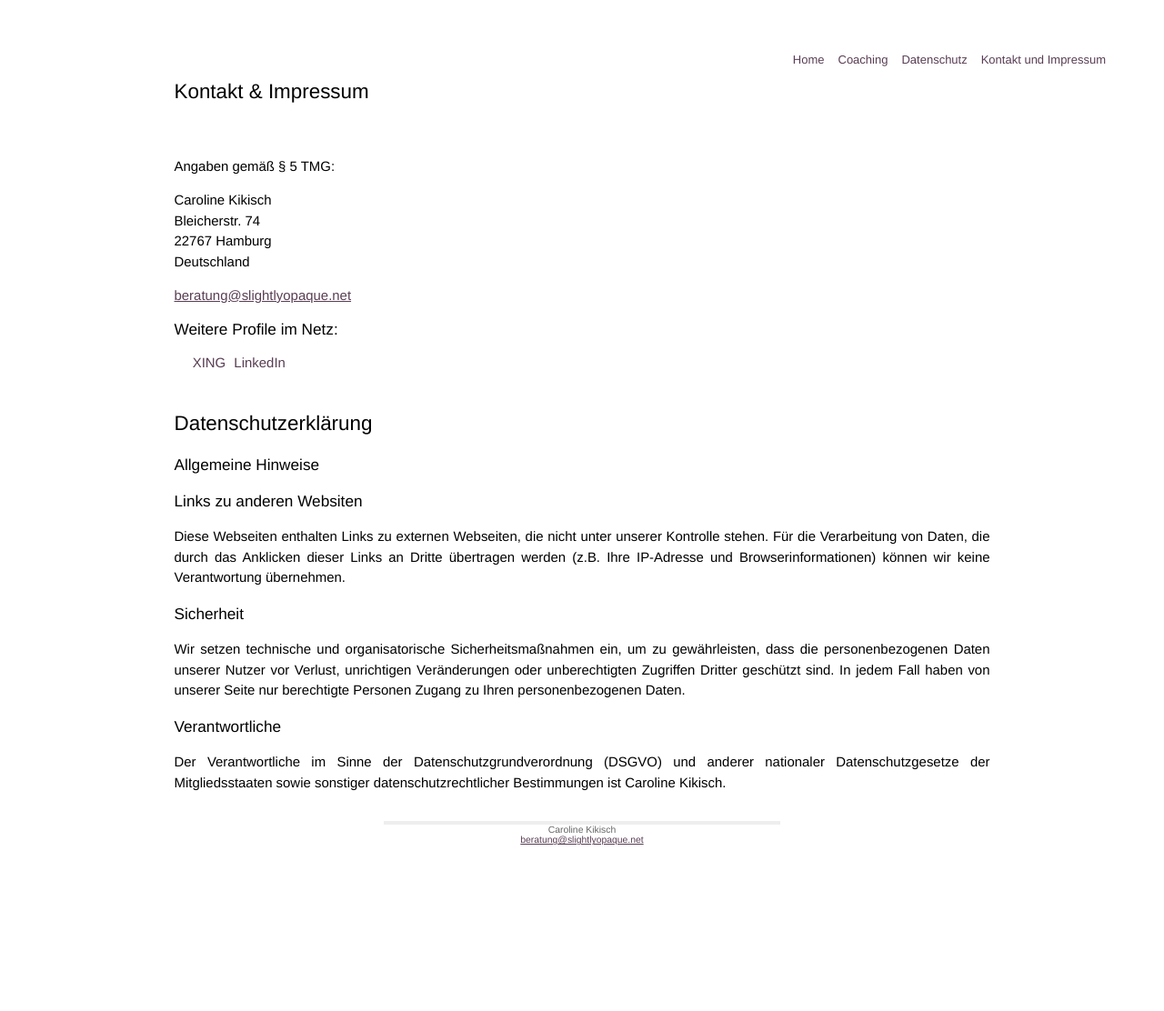
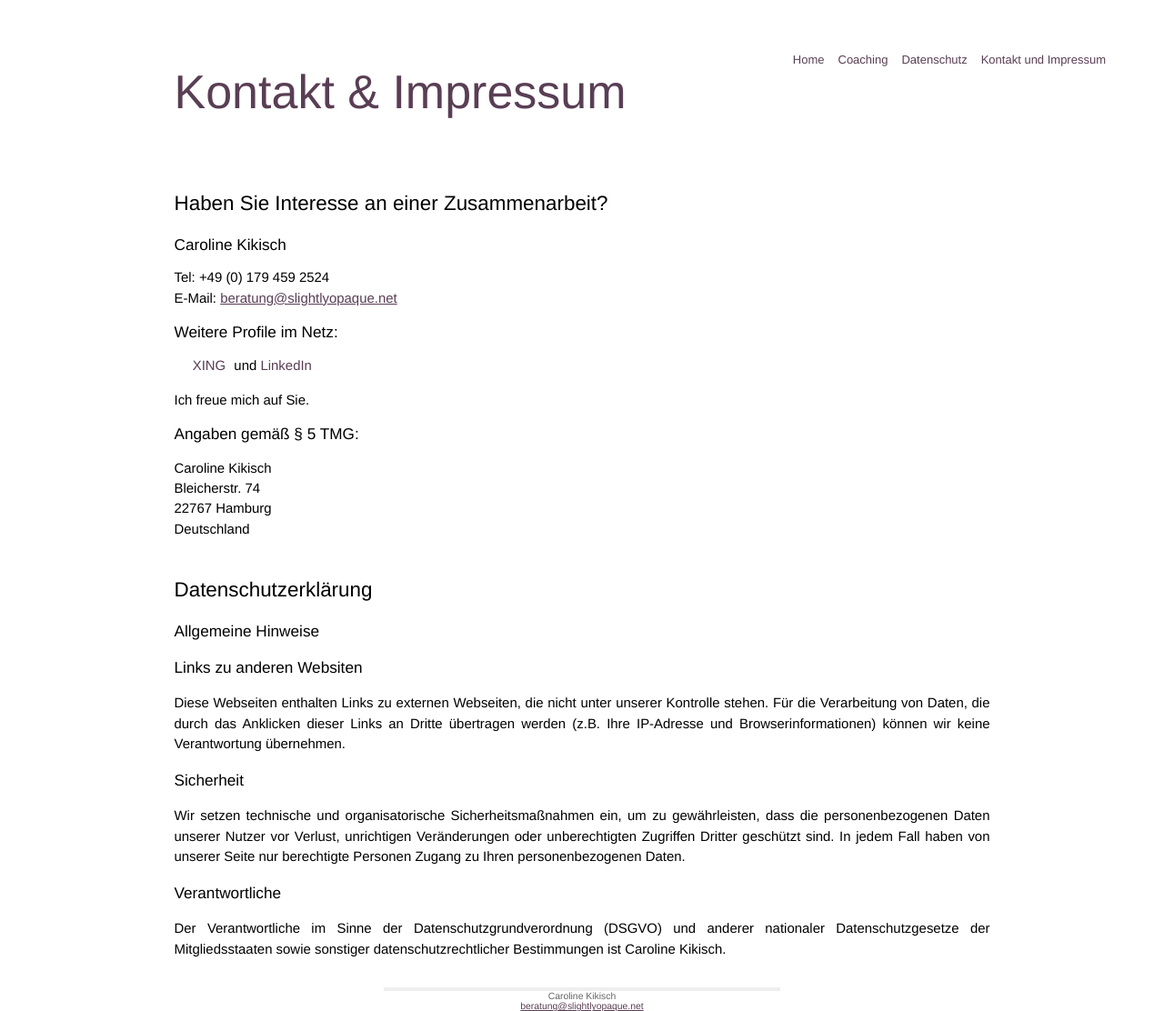
Before and after one commit to slightlyopaque/slightlyopaque_old.github.io, a Jekyll site: the page built from Contact.html, in a window 1280 px wide. Shown: the whole page at 91% size. Built offline with Jekyll 4.4.1, drawn with Linux system fonts in a browser that asks for light colours; before the commit the page ends 945 px from its top, so only the background shows below that.

Commit message:
layout changes

```diff
--- a/Contact.html
+++ b/Contact.html
@@ -2,27 +2,32 @@
 layout: default
 title: Kontakt & Impressum
 ---
-
-<p>Angaben gemäß § 5 TMG:</p>
-<p> Caroline Kikisch<br>
-Bleicherstr. 74<br>
-22767 Hamburg<br>
-Deutschland</p>
-
+<h1>Haben Sie Interesse an einer Zusammenarbeit?</h1>
+<h2>Caroline Kikisch</h2>
+Tel: +49 (0) 179 459 2524<br>
+E-Mail:
 <script language="JavaScript">
 var username = "beratung";
 var hostname = "slightlyopaque.net";
 var linktext = username + "@" + hostname ;
 document.write("<a href='" + "mail" + "to:" + username + "@" + hostname + "'>" + linktext + "</a>");
 </script>
-
+</p>
 
 <h2>Weitere Profile im Netz:</h2>
 <ul class="list_inline">
 	<li><a href="https://www.xing.com/profile/Caroline_Kikisch" target="_blank">XING</a></li>
+         und
 	<li><a href="https://de.linkedin.com/in/carolinekikisch" target="_blank">LinkedIn</a></li>
 </ul>
 
+<p>Ich freue mich auf Sie.</p>
+
+<h2>Angaben gemäß § 5 TMG:</h2>
+<p> Caroline Kikisch<br>
+Bleicherstr. 74<br>
+22767 Hamburg<br>
+Deutschland</p>
 
 <h1>Datenschutzerklärung</h1>
 <h2>Allgemeine Hinweise</h2>
--- a/_layouts/default.html
+++ b/_layouts/default.html
@@ -45,9 +45,7 @@
 
         <div class="site">
           <div class="header">
-              <h1 class="title">{{ page.title }}</h1>
-<!--            <h1 class="title"><a href="/">{{ page.title }}</a></h1>
--->
+         <h1 class="title"><a href="">{{ page.title }}</a></h1>
           </div>
           {{ content }}
         </div>
```
